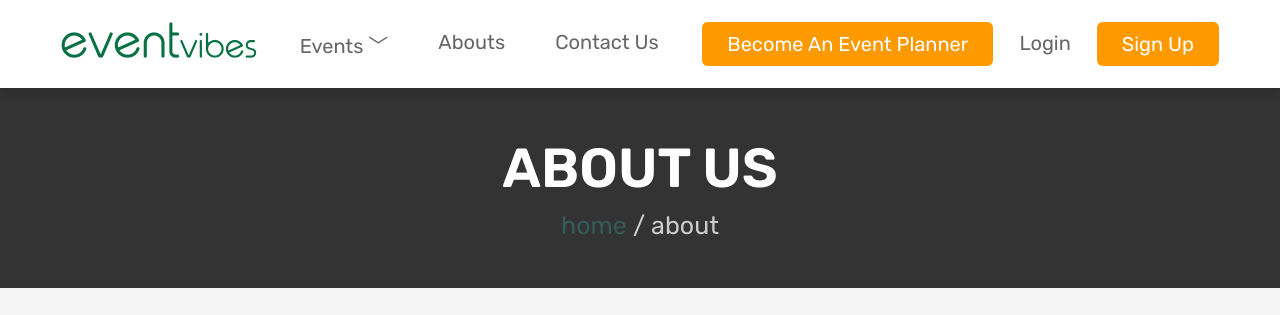
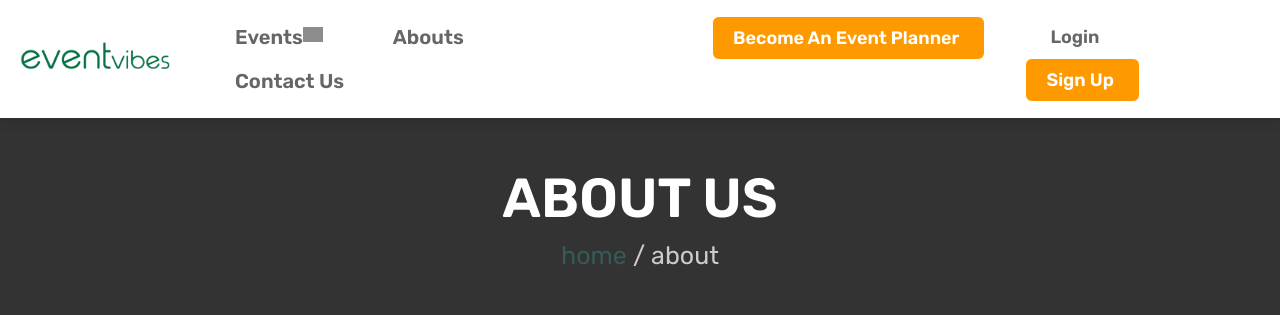
Before and after one commit to kusha2000/EventVibe, a PHP site: page /about.php in a window 1280 px wide. Shown: the top 315 px of the page. Run offline with PHP 8.4, Linux system fonts and the light colour scheme; data that the repository does not hold is empty; grey boxes are pictures that could not be loaded.

Commit message:
Did some changes to the navbar

```diff
--- a/css/styles.css
+++ b/css/styles.css
@@ -54,6 +54,9 @@ body{
    background: var(--light-bg);
 }
 
+
+
+
 section{
    padding:3rem 2rem;
 }
@@ -334,23 +337,45 @@ section{
 }
 
 .header .flex{
-   margin: 0 auto;
+   margin-left:  0px;
+   margin-right: 0px;
    display: flex;
    align-items: center;
    justify-content: space-between;
    padding:1.5rem 2rem;
-   max-width: 1200px;
+   max-width: auto;
    position: relative;
+}
+
+.logo{
+   width: 150px;
 }
 
 
 .header .flex .navbar ul{
    list-style: none;
-}
+   color: black;
+}
+
+.dropdown{
+   position: absolute;
+   padding-top: 2px;
+   -webkit-filter: invert(30%);
+}
+
+.dropdown:hover{
+
+   -webkit-filter: invert(100%);
+}
+
+.grayscale { filter: grayscale(100%); }
 
 .header .flex .navbar ul li{
    float: left;
    position: relative;
+   padding-left: 40px;
+   font-weight: 700;
+   color: black;
 }
 
 .header .flex .navbar ul li a{
@@ -364,6 +389,7 @@ section{
 .header .flex .navbar ul li a:hover{
    background-color: var(--green);
    color:var(--white);
+   border-radius: 10px;
 }
 .header .flex .navbar ul li ul{
    position: absolute;
@@ -480,6 +506,12 @@ section{
    border: 1px solid #FFFFFF;
    border-radius: 7px;
    color:#FFFFFF;
+   font-size: 18px;
+   padding-left: 20px;
+}
+
+.header .flex .navbar ul li .login1{
+   font-size: 18px;
 }
 
 
--- a/header_no.php
+++ b/header_no.php
@@ -15,12 +15,15 @@ if(isset($message)){
 
     <div class="flex">
 
+
         <a href="home.php" ><img src="images/logo.png" class="logo"></a>
 
         <nav class="navbar">
             <ul>
 
-                <li><a href="#">Events ﹀</a>
+                <li><a href="#">Events
+                    <img src="images/dropdown" width=20px class="dropdown" class="grayscale" title="grayscale">
+                </a>
                     <ul class="set1">
                         <li><a href="events.php?update=Weddings">Weddings</a></li>
                         <li><a href="events.php?update=Corprate events">Corprate events</a></li>
@@ -60,7 +63,7 @@ if(isset($message)){
         <div class="navbar">
             <ul>
                 <li><a href="register_planners.php" class="become">Become an Event Planner</a></li>
-                <li><a href="login.php">Login</a></li>
+                <li><a href="login.php" class="login1">Login</a></li>
                 <li><a href="register.php" class="become">Sign up</a></li>
             </ul>
         </div>
```
Also changed, not shown: images/dropdown.jpg (added).
